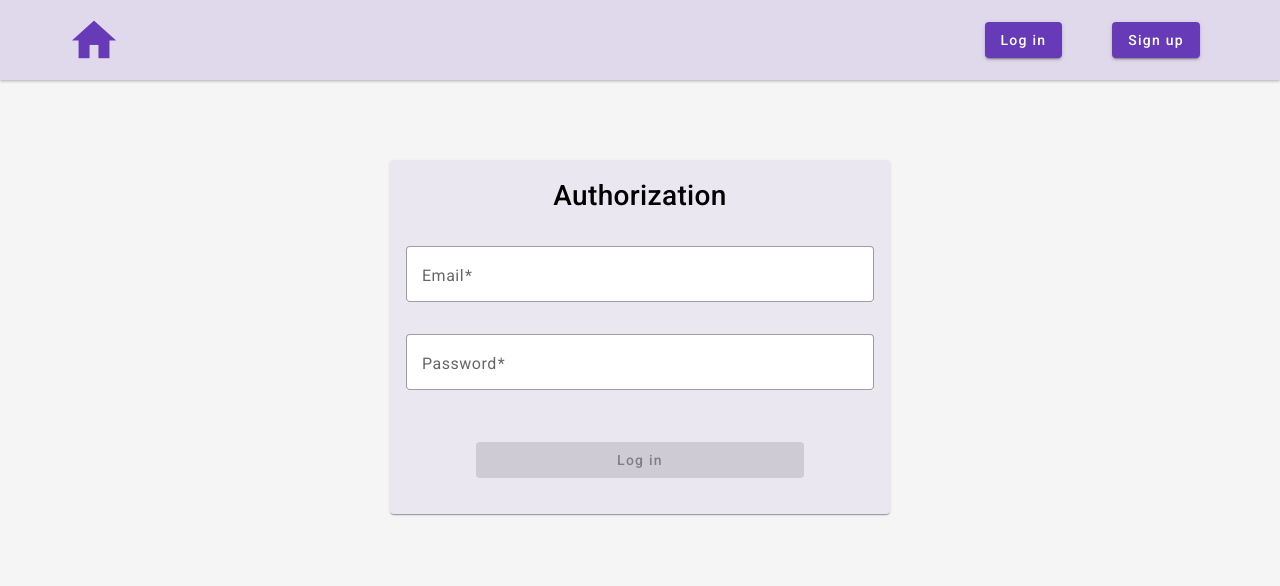
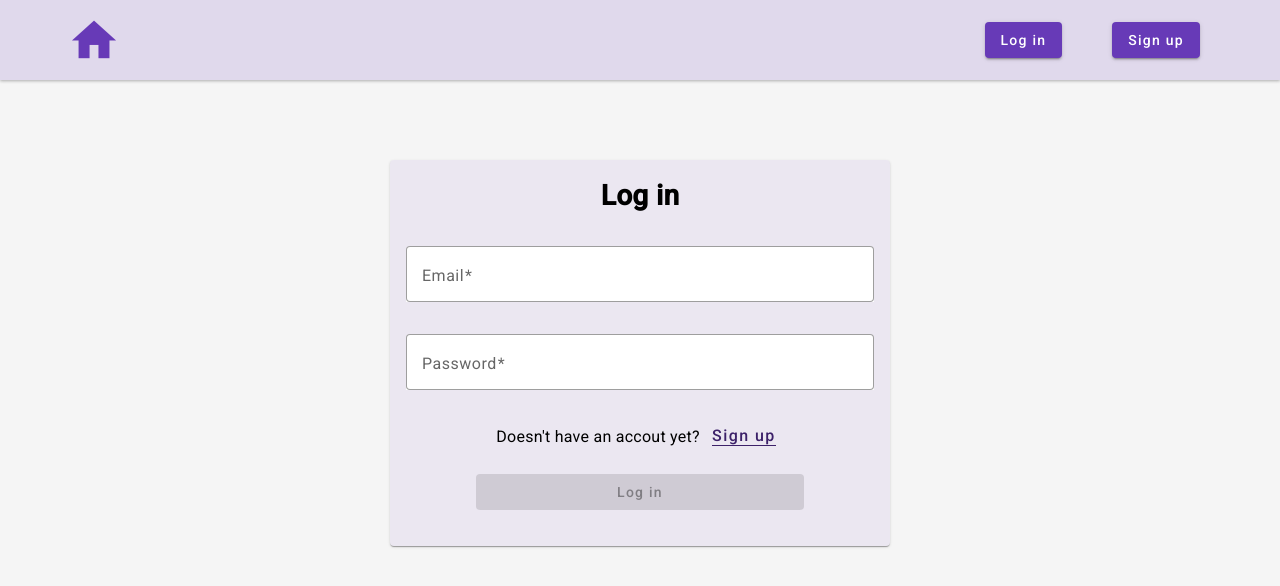
Before and after one commit to Nebesnaya94/angular-json-table, an Angular app in the folder angular-test/: page /auth/log-in in a window 1280 px wide. Shown: the top 586 px of the page. Built offline with nearby package versions, Linux system fonts and the light colour scheme.

Commit message:
feat: move logout into dialog component, add redirect links

```diff
--- a/angular-test/src/app/auth/components/log-in/log-in.component.html
+++ b/angular-test/src/app/auth/components/log-in/log-in.component.html
@@ -1,7 +1,7 @@
 <div class="wrapper">
   <mat-card class="login-card">
     <mat-card-content class="login-card__container">
-      <h2 class="login-card__title">Authorization</h2>
+      <h2 class="login-card__title">Log in</h2>
       <form class="login-card__form" [formGroup]="form" (ngSubmit)="logIn()">
         <mat-form-field appearance="outline" class="login-card__form-field">
           <mat-label>Email</mat-label>
@@ -45,28 +45,28 @@
             </span>
           </mat-error>
         </mat-form-field>
+        <div *ngIf="!isAuthorized" class="signup-card__redirect">
+          Doesn't have an accout yet?
+          <button
+            type="button"
+            class="signup-card__redirect-link"
+            [routerLink]="['/auth', 'sign-up']"
+            mat-button
+          >
+            <span>Sign up</span>
+          </button>
+        </div>
         <div class="login-card__button-container">
-          <ng-container
-            *ngIf="isAuthorized; then deauthorize; else authorize"
-          ></ng-container>
+          <button
+            type="submit"
+            [disabled]="!form.valid || isAuthorized"
+            mat-raised-button
+            color="primary"
+          >
+            Log in
+          </button>
         </div>
       </form>
     </mat-card-content>
   </mat-card>
 </div>
-
-<ng-template #authorize
-  ><button
-    type="submit"
-    [disabled]="!form.valid"
-    mat-raised-button
-    color="primary"
-  >
-    Log in
-  </button></ng-template
->
-<ng-template #deauthorize
-  ><button (click)="logOut()" mat-raised-button color="primary">
-    Log out
-  </button></ng-template
->
--- a/angular-test/src/app/auth/components/log-in/log-in.component.ts
+++ b/angular-test/src/app/auth/components/log-in/log-in.component.ts
@@ -2,6 +2,7 @@ import { Component, OnInit, effect } from '@angular/core';
 import { FormGroup, FormControl, Validators } from '@angular/forms';
 import { IUser } from 'src/app/shared/models/user';
 import { AuthService } from '../../services/auth.service';
+import { Router } from '@angular/router';
 
 @Component({
   selector: 'app-log-in',
@@ -13,9 +14,12 @@ export class LogInComponent implements OnInit {
   form!: FormGroup;
   isAuthorized!: boolean;
 
-  constructor(private authService: AuthService) {
+  constructor(private authService: AuthService, private router: Router) {
     effect(() => {
       this.isAuthorized = this.authService.isLogged();
+      if (!this.isAuthorized && this.form) {
+        this.resetForm();
+      }
     });
   }
 
@@ -55,15 +59,15 @@ export class LogInComponent implements OnInit {
     }
     this.form.disable();
     this.authService.login(this.user);
+    this.router.navigateByUrl('main');
   }
 
-  logOut() {
+  resetForm() {
     this.form.reset();
     this.form.enable();
     Object.keys(this.form.controls).forEach((key) => {
       const control = this.form.controls[key];
       control.setErrors(null);
     });
-    this.authService.logout();
   }
 }
--- a/angular-test/src/app/auth/components/sign-up/sign-up.component.html
+++ b/angular-test/src/app/auth/components/sign-up/sign-up.component.html
@@ -1,7 +1,7 @@
 <div class="wrapper">
   <mat-card class="signup-card">
     <mat-card-content class="signup-card__container">
-      <h2 class="signup-card__title">Registration</h2>
+      <h2 class="signup-card__title">Sign up</h2>
       <form class="signup-card__form" [formGroup]="form" (ngSubmit)="signUp()">
         <mat-form-field appearance="outline" class="signup-card__form-field">
           <mat-label>Email</mat-label>
@@ -42,6 +42,17 @@
             </span>
           </mat-error>
         </mat-form-field>
+        <div *ngIf="!isAuthorized" class="signup-card__redirect">
+          Already have an accout?
+          <button
+            type="button"
+            class="signup-card__redirect-link"
+            [routerLink]="['/auth', 'log-in']"
+            mat-button
+          >
+            <span>Log in</span>
+          </button>
+        </div>
         <div class="signup-card__button-container">
           <button
             type="submit"
--- a/angular-test/src/app/auth/components/sign-up/sign-up.component.ts
+++ b/angular-test/src/app/auth/components/sign-up/sign-up.component.ts
@@ -1,7 +1,8 @@
-import { Component, OnInit } from '@angular/core';
+import { Component, OnInit, effect } from '@angular/core';
 import { FormGroup, FormControl, Validators } from '@angular/forms';
 import { IUser } from 'src/app/shared/models/user';
 import { AuthService } from '../../services/auth.service';
+import { Router } from '@angular/router';
 
 @Component({
   selector: 'app-sign-up',
@@ -11,8 +12,13 @@ import { AuthService } from '../../services/auth.service';
 export class SignUpComponent implements OnInit {
   user!: IUser | null;
   form!: FormGroup;
+  isAuthorized!: boolean;
 
-  constructor(private authService: AuthService) {}
+  constructor(private authService: AuthService, private router: Router) {
+    effect(() => {
+      this.isAuthorized = this.authService.isLogged();
+    });
+  }
 
   ngOnInit() {
     this.form = new FormGroup({
@@ -37,6 +43,11 @@ export class SignUpComponent implements OnInit {
       return;
     }
     this.authService.signup(this.user);
+    this.resetForm();
+    this.router.navigate(['auth', 'log-in']);
+  }
+
+  resetForm() {
     this.form.reset();
     Object.keys(this.form.controls).forEach((key) => {
       const control = this.form.controls[key];
--- a/angular-test/src/app/auth/styles/auth.scss
+++ b/angular-test/src/app/auth/styles/auth.scss
@@ -12,6 +12,7 @@
     margin-bottom: 30px;
     font-size: 28px;
     line-height: 40px;
+    font-weight: 600;
   }
 
   &__form-field {
@@ -30,6 +31,26 @@
       margin: 0 auto;
     }
   }
+
+  &__redirect {
+    text-align: center;
+    font-size: 16px;
+  }
+
+  &__redirect-link {
+    color: #3c2169;
+
+    &.mat-mdc-button.mat-mdc-button-base {
+      height: 32px;
+      font-size: 16px;
+      position: relative;
+      bottom: 2px;
+
+      span {
+        border-bottom: 1px solid;
+      }
+    }
+  }
 }
 
 .wrapper {
--- /dev/null
+++ b/angular-test/src/app/core/components/dialog/dialog-modal.component.html
@@ -0,0 +1,6 @@
+<h1 mat-dialog-title>Log out</h1>
+<div mat-dialog-content>Are you sure?</div>
+<div mat-dialog-actions>
+  <button mat-button mat-dialog-close cdkFocusInitial>No</button>
+  <button mat-button mat-dialog-close (click)="logOut()">Yes</button>
+</div>
--- /dev/null
+++ b/angular-test/src/app/core/components/dialog/dialog-modal.component.ts
@@ -0,0 +1,16 @@
+import { Component } from '@angular/core';
+import { AuthService } from 'src/app/auth/services/auth.service';
+import { Router } from '@angular/router';
+
+@Component({
+  selector: 'app-dialog-modal',
+  templateUrl: 'dialog-modal.component.html',
+})
+export class DialogModalComponent {
+  constructor(private authService: AuthService, private router: Router) {}
+
+  logOut() {
+    this.authService.logout();
+    this.router.navigate(['auth', 'log-in']);
+  }
+}
--- a/angular-test/src/app/core/components/header/header.component.html
+++ b/angular-test/src/app/core/components/header/header.component.html
@@ -18,15 +18,15 @@
 </header>
 
 <ng-template #authorized
-  ><button routerLink="/auth/log-in" mat-raised-button color="primary">
+  ><button (click)="openDialog()" mat-raised-button color="primary">
     Log out
   </button>
 </ng-template>
 <ng-template #deauthorized
-  ><button routerLink="/auth/log-in" mat-raised-button color="primary">
+  ><button [routerLink]="['/auth', 'log-in']" mat-raised-button color="primary">
     Log in
   </button>
-  <button routerLink="/auth/sign-up" mat-raised-button color="primary">
+  <button [routerLink]="['/auth', 'sign-up']" mat-raised-button color="primary">
     Sign up
   </button></ng-template
 >
--- a/angular-test/src/app/core/components/header/header.component.ts
+++ b/angular-test/src/app/core/components/header/header.component.ts
@@ -1,5 +1,7 @@
 import { Component, effect } from '@angular/core';
 import { AuthService } from 'src/app/auth/services/auth.service';
+import { MatDialog } from '@angular/material/dialog';
+import { DialogModalComponent } from '../dialog/dialog-modal.component';
 
 @Component({
   selector: 'app-header',
@@ -9,9 +11,13 @@ import { AuthService } from 'src/app/auth/services/auth.service';
 export class HeaderComponent {
   isAuthorized!: boolean;
 
-  constructor(private authService: AuthService) {
+  constructor(private authService: AuthService, public dialog: MatDialog) {
     effect(() => {
       this.isAuthorized = this.authService.isLogged();
     });
   }
+
+  openDialog() {
+    this.dialog.open(DialogModalComponent);
+  }
 }
--- a/angular-test/src/app/core/core.module.ts
+++ b/angular-test/src/app/core/core.module.ts
@@ -4,9 +4,10 @@ import { HeaderComponent } from './components/header/header.component';
 import { SharedModule } from '../shared/shared.module';
 import { AppRoutingModule } from '../app-routing.module';
 import { AuthService } from '../auth/services/auth.service';
+import { DialogModalComponent } from './components/dialog/dialog-modal.component';
 
 @NgModule({
-  declarations: [HeaderComponent],
+  declarations: [HeaderComponent, DialogModalComponent],
   imports: [CommonModule, SharedModule, AppRoutingModule],
   exports: [HeaderComponent],
   providers: [AuthService],
--- a/angular-test/src/app/shared/shared.module.ts
+++ b/angular-test/src/app/shared/shared.module.ts
@@ -6,6 +6,7 @@ import { MatInputModule } from '@angular/material/input';
 import { MatCardModule } from '@angular/material/card';
 import { MatTableModule } from '@angular/material/table';
 import { MatPaginatorModule } from '@angular/material/paginator';
+import { MatDialogModule } from '@angular/material/dialog';
 import { FormsModule, ReactiveFormsModule } from '@angular/forms';
 import { HttpClientModule } from '@angular/common/http';
 
@@ -19,6 +20,7 @@ import { HttpClientModule } from '@angular/common/http';
     MatInputModule,
     MatTableModule,
     MatPaginatorModule,
+    MatDialogModule,
     FormsModule,
     ReactiveFormsModule,
     HttpClientModule,
--- a/angular-test/src/styles.scss
+++ b/angular-test/src/styles.scss
@@ -17,3 +17,17 @@ body {
     text-shadow: 0px -1px 3px white;
   }
 }
+
+.mdc-dialog__container {
+  .mat-mdc-dialog-surface.mdc-dialog__surface {
+    min-width: 250px;
+
+    .mat-mdc-dialog-actions {
+      justify-content: end;
+    }
+  }
+}
+
+.cdk-global-scrollblock {
+  overflow-y: auto;
+}
```
